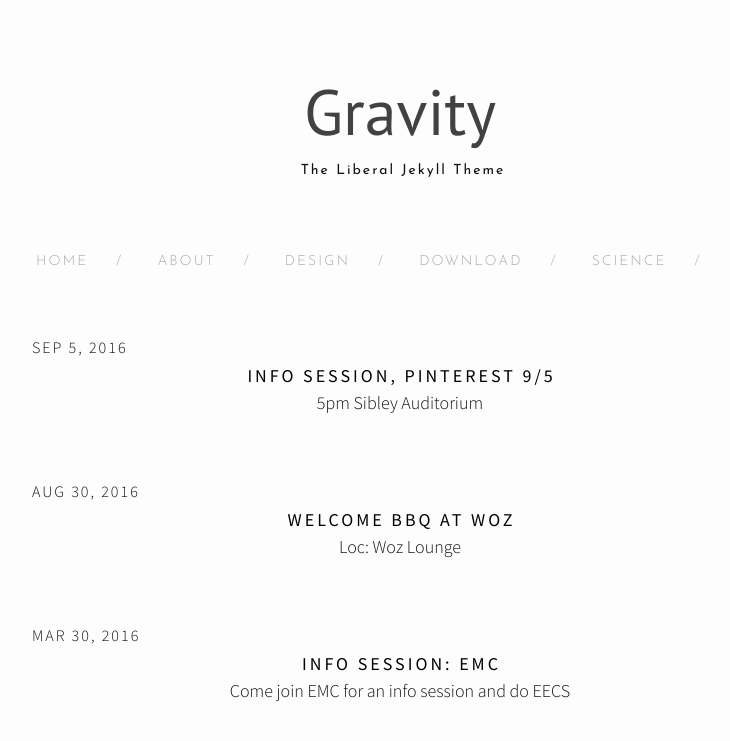
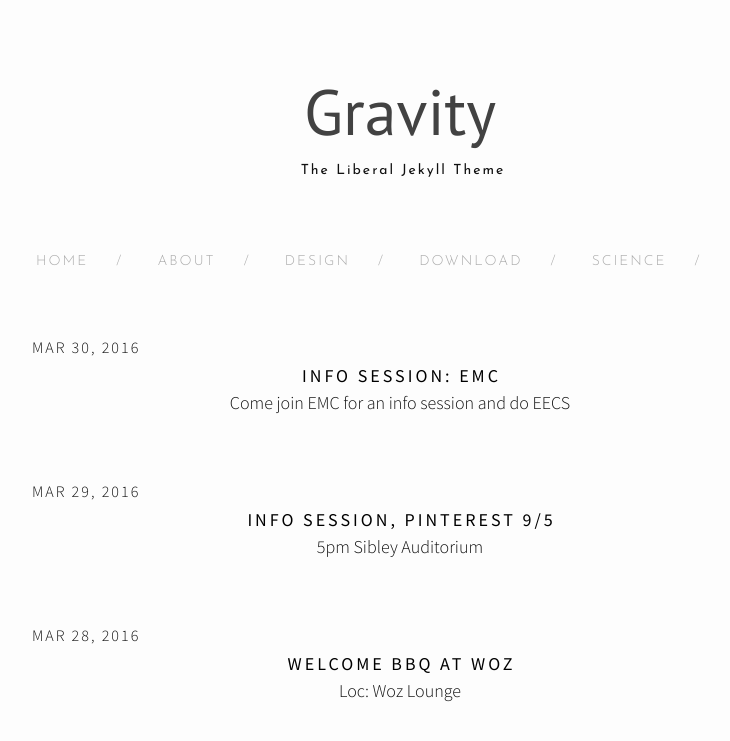
Before and after one commit to csuabb/csuabb.github.io, a Jekyll site: the page built from index.html, in a window 1280 px wide. Shown: the top 741 px of the page, without its empty margins (240-970 px from the left). Built offline with Jekyll 4.4.1, drawn with Linux system fonts in a browser that asks for light colours; nearby versions of some CDN libraries.

Commit message:
fuck me bb oh yes oh yes

```diff
--- a/_posts/2016-03-30-WelcomeBBQ.markdown
+++ b/_posts/2016-03-28-WelcomeBBQ.markdown
@@ -1,7 +1,7 @@
 ---
 layout: post
 title:  "Welcome BBQ at Woz"
-date:   2016-08-30
+date:   2016-03-28
 categories: EECS
 author: "Anant Sahai"
 ---
--- a/_posts/2016-03-30-Pinterest.markdown
+++ b/_posts/2016-03-29-Pinterest.markdown
@@ -1,7 +1,7 @@
 ---
 layout: post
 title:  "Info Session, Pinterest 9/5"
-date:   2016-09-05
+date:   2016-03-29
 categories: ["EECS", "Sahai", "porn"]
 author: "Anant Sahai"
 ---
```
